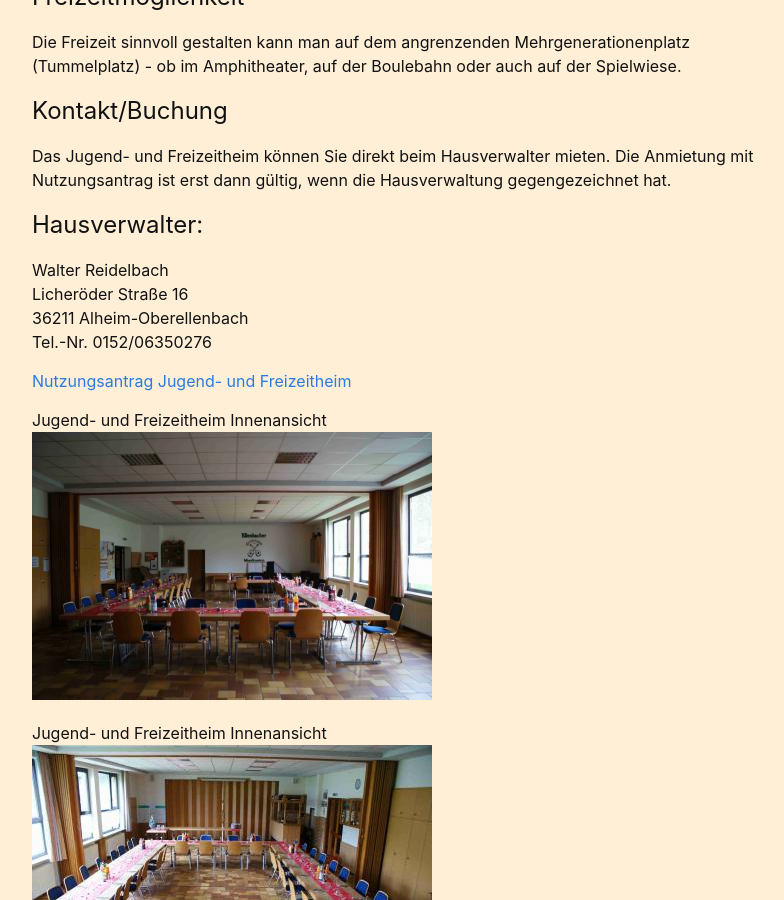
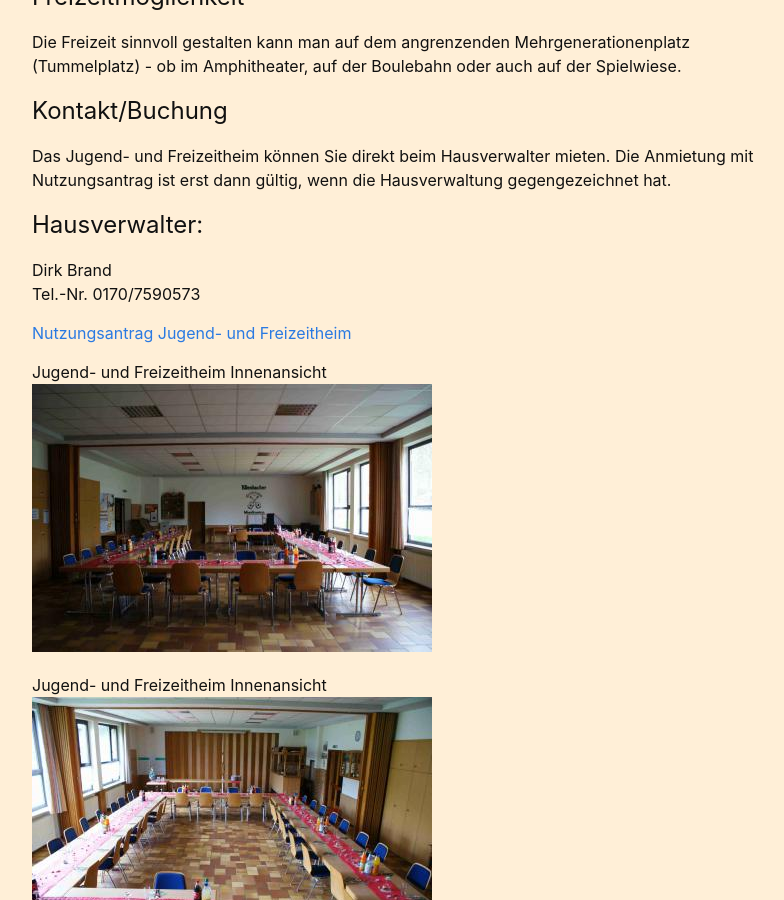
Before and after one commit to meydominic/oberellenbach-website, a Jekyll site: the page built from _page_collections/village/jugend-und-freizeitheim.md, in a window 1280 px wide and 900 px high, scrolled down 1147 px. Shown: the whole window, without its empty margins (388-1172 px from the left). Built offline with Jekyll 4.4.1, drawn with Linux system fonts in a browser that asks for light colours.

Commit message:
Update jugend-und-freizeitheim.md

```diff
--- a/_page_collections/village/jugend-und-freizeitheim.md
+++ b/_page_collections/village/jugend-und-freizeitheim.md
@@ -21,10 +21,8 @@ Das Jugend- und Freizeitheim können Sie direkt beim Hausverwalter mieten.  Die
 
 Hausverwalter:
 ---
-Walter Reidelbach
-Licheröder Straße 16
-36211 Alheim-Oberellenbach
-Tel.-Nr. 0152/06350276
+Dirk Brand
+Tel.-Nr. 0170/7590573
 
 [Nutzungsantrag Jugend- und Freizeitheim](https://daten2.verwaltungsportal.de/dateien/seitengenerator/nutzerantrag_oberellenbach.pdf)
 
```
